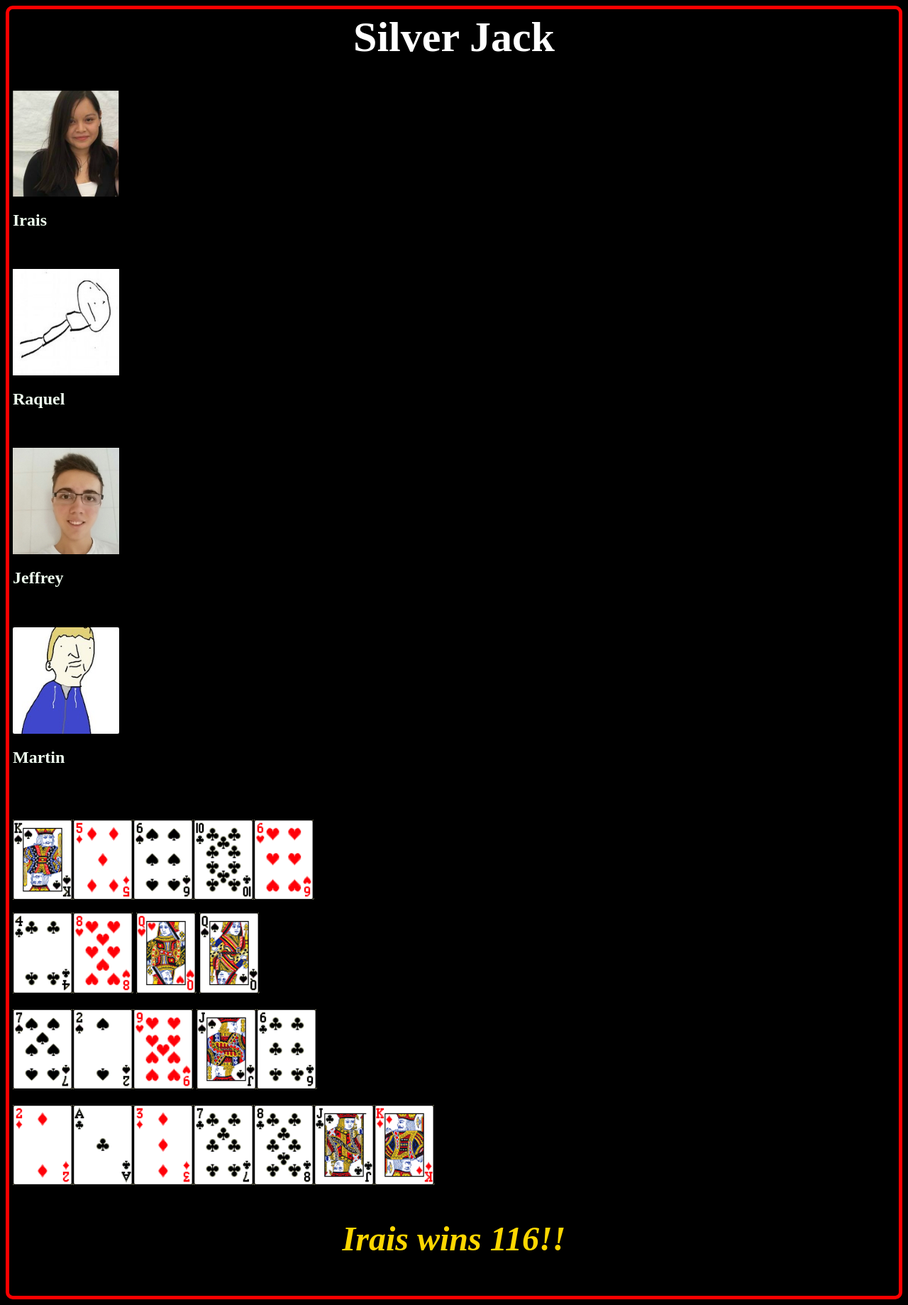
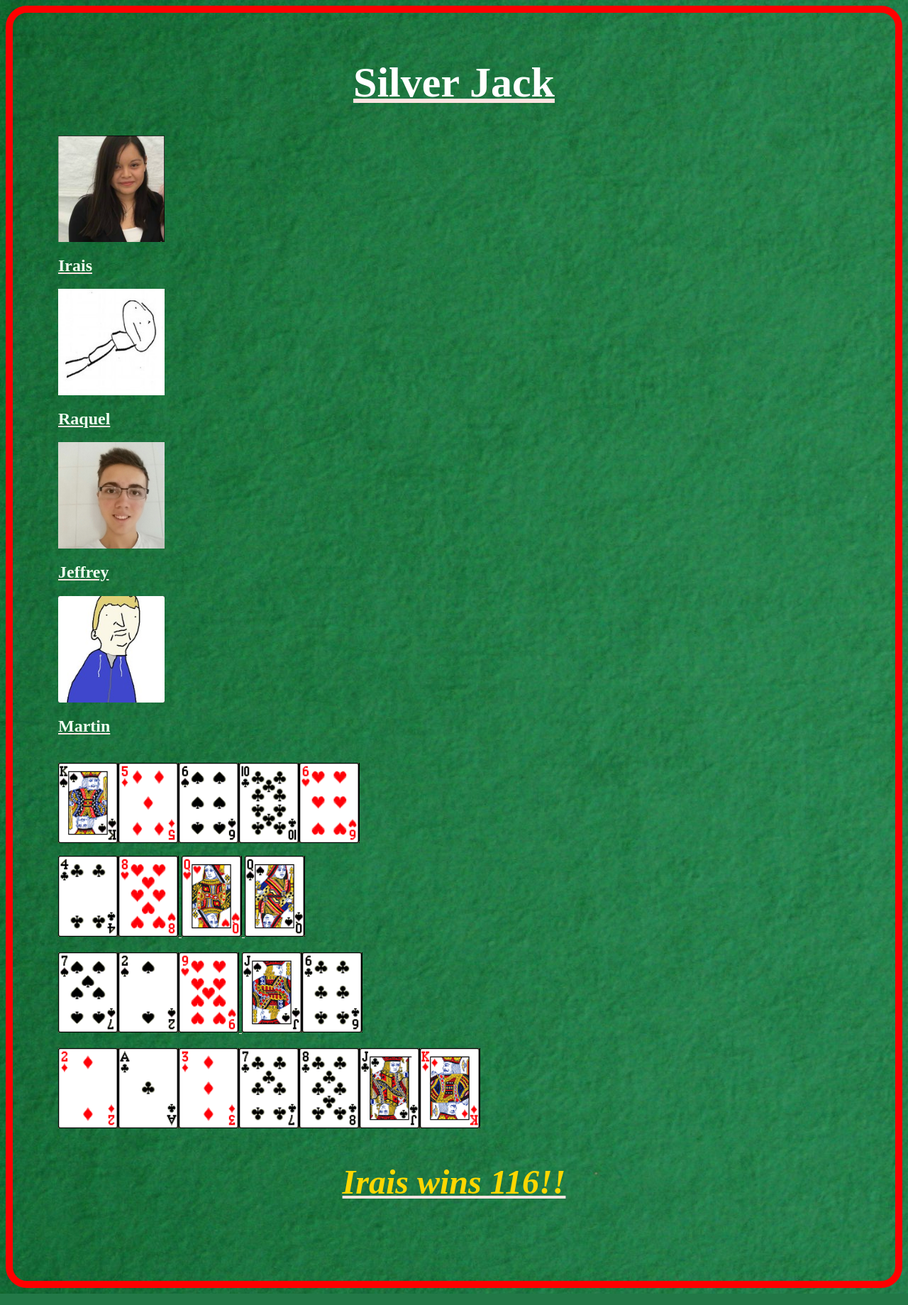
Before and after one commit to zromen5/CST336_Lab3, a PHP site: page / in a window 1280 px wide. Shown: the whole page at 71% size. Run offline with PHP 8.4, Linux system fonts and the light colour scheme.

Commit message:
Added music and stuff

```diff
--- a/css/styles.css
+++ b/css/styles.css
@@ -1,12 +1,12 @@
 body{
-    background-color:black;
-    color:grey;
-    border: 5px solid red;
-    border-radius: 10px;
-    padding-left: 5px;
-    padding-right: 5px;
-    padding-top: 5px;
-    padding-bottom: 5px;
+    text-decoration: underline;
+    background-image: url(green-paper-texture.jpg);
+    /*background-color:#000000;*/
+    background-color: #cccccc;
+    color:#FFE4E1;
+    border: 10px solid red;
+    border-radius: 30px;
+    padding: 5%;
 }
 h1
 {
--- a/index.php
+++ b/index.php
@@ -50,11 +50,11 @@
             function printGameState($allPlayers) {
                 foreach ($allPlayers as $player) {
                     echo "<img src ='" . $player['imgURL'] . "' width = 150px />";
-                    echo "<h2>",$player['name'] . "</h2><br/>";
+                    echo "<h2>",$player['name'] . "</h2>";
                     for ($j = 0; $j < sizeof($player['hand']); $j++) {
                         displayCard($player['hand'][$j][0], $player['hand'][$j][1]);
                     }
-                    echo "<br/>";
+                    //echo "<br/>";
                 }
             }
 
@@ -70,26 +70,26 @@
                 return $cardArray;
             }
 
-            function getHand()
-            {
-                for($i = 0; $i < 5; $i++)
-                {
+            // function getHand()
+            // {
+            //     for($i = 0; $i < 5; $i++)
+            //     {
 
-                }
-            }
-            function getImgURLForCardIndex($index)
-            {
-                $suitIndex= floor($index/13);
-                switch ($suitIndex) {
-                    case 0:
-                        // code...
-                        break;
+            //     }
+            // }
+            // function getImgURLForCardIndex($index)
+            // {
+            //     $suitIndex= floor($index/13);
+            //     switch ($suitIndex) {
+            //         case 0:
+            //             // code...
+            //             break;
 
-                    default:
-                        // code...
-                        break;
-                }
-            }
+            //         default:
+            //             // code...
+            //             break;
+            //     }
+            // }
 
             function displayCard ($symbol, $value) {
                     switch ($symbol) {
@@ -126,6 +126,10 @@
 
             function displayWinner($allPlayers){
                 //echo "<h3>";
+                echo "<audio autoplay>
+                    <source src=sound/Win.mp3 type=audio/mpeg>
+                    Your browser does not support the audio element.
+                    </audio>";
                 $winner = array('points' => 0);
                 $totalPoints = 0;
                 /*$tie = arra;
@@ -137,7 +141,6 @@
                     $totalPoints += $player['points'];
                 }
                 $totalPoints -= $winner['points'];
-                //if(!$tie)
                     echo "<h3><i>",$winner['name']." wins ".$totalPoints."!!</i></h3>";
                 //else
             }
```
Also changed, not shown: css/CardGame.jpg (added), css/green-paper-texture.jpg (added), 1 other file.
